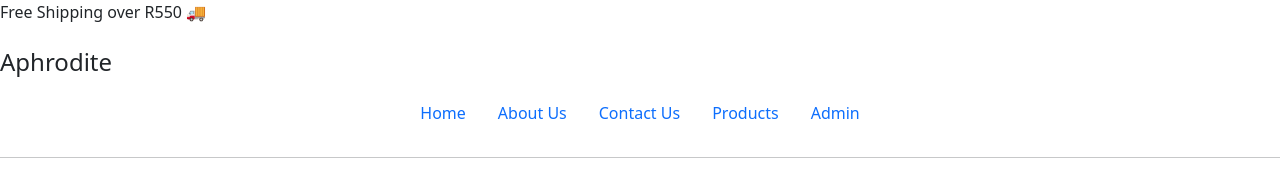
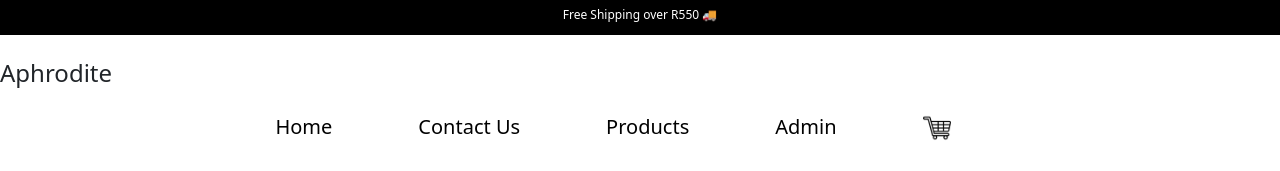
Before and after one commit to ayesha8221/Ecommerce-site, a plain HTML site: page pages/admin.html in a window 1280 px wide. Shown: the top 171 px of the page. Drawn offline with nearby package versions, Linux system fonts and the light colour scheme; files that its build step writes are made by us from their sources.

Commit message:
admin page

```diff
--- a/assets/admin.css
+++ b/assets/admin.css
@@ -0,0 +1,47 @@
+.color {
+    width: 100%;
+    padding-top: 6px;
+    height: 35px;
+    font-size: 12px;
+    background-color: black;
+    color: white;
+    text-align: center;
+}
+
+th {
+    width: 25%;
+}
+
+.kart {
+    width: 28px;
+    height: auto;
+}
+
+a.nav-link {
+    font-size: 20px;
+    color: black;
+    display: inline-block;
+    position: relative;
+    padding-right: 70px;
+}
+
+a.nav-link:hover {
+    color: black;
+}
+
+a.nav-link:after {
+    content: '';
+    position: absolute;
+    width: 70%;
+    transform: scaleX(0);
+    height: 1.5px;
+    bottom: 0;
+    left: 0;
+    background-color: black;
+    transition: transform 0.25s;
+  }
+
+ a.nav-link:hover:after {
+    transform: scaleX(1);
+    transform-origin: bottom;
+}
--- a/assets/contact.css
+++ b/assets/contact.css
@@ -6,6 +6,40 @@
     background-color: black;
     color: white;
     text-align: center;
+}
+
+.kart {
+    width: 28px;
+    height: auto;
+}
+
+a.nav-link {
+    font-size: 20px;
+    color: black;
+    display: inline-block;
+    position: relative;
+    padding-right: 70px;
+}
+
+a.nav-link:hover {
+    color: black;
+}
+
+a.nav-link:after {
+    content: '';
+    position: absolute;
+    width: 70%;
+    transform: scaleX(0);
+    height: 1.5px;
+    bottom: 0;
+    left: 0;
+    background-color: black;
+    transition: transform 0.25s;
+  }
+
+ a.nav-link:hover:after {
+    transform: scaleX(1);
+    transform-origin: bottom;
 }
 
 .footer {
@@ -23,7 +57,3 @@
     color: rgb(255, 255, 255);
     text-shadow: 2px 2px 3.5px rgb(49, 49, 49);
 }
-
-a.nav-link {
-    color: black;
-}
--- a/assets/index.css
+++ b/assets/index.css
@@ -25,14 +25,34 @@ h4, h3 {
     text-align: center;
 }
 
-.nav {
-    display: inline-block;
-    /* text-align: center; */
-    color: black;
-}
 a.nav-link {
+    font-size: 20px;
     color: black;
     display: inline-block;
+    position: relative;
+    padding-right: 70px;
+}
+
+a.nav-link:hover {
+    color: black;
+    display: inline-
+}
+
+a.nav-link:after {
+    content: '';
+    position: absolute;
+    width: 70%;
+    transform: scaleX(0);
+    height: 1.5px;
+    bottom: 0;
+    left: 0;
+    background-color: black;
+    transition: transform 0.25s;
+}
+
+ a.nav-link:hover:after {
+    transform: scaleX(1);
+    transform-origin: bottom;
 }
 
 .carousel-caption.d-none.d-md-block {
--- a/assets/products.css
+++ b/assets/products.css
@@ -36,7 +36,7 @@ a.nav-link:after {
     left: 0;
     background-color: black;
     transition: transform 0.25s;
-  }
+}
 
  a.nav-link:hover:after {
     transform: scaleX(1);
--- a/pages/admin.html
+++ b/pages/admin.html
@@ -4,9 +4,9 @@
     <meta charset="UTF-8">
     <meta http-equiv="X-UA-Compatible" content="IE=edge">
     <meta name="viewport" content="width=device-width, initial-scale=1.0">
-    <link rel="stylesheet" href="admin.css">
+    <link rel="stylesheet" href="/assets/admin.css">
     <link href="https://cdn.jsdelivr.net/npm/bootstrap@5.3.0/dist/css/bootstrap.min.css" rel="stylesheet" integrity="sha384-9ndCyUaIbzAi2FUVXJi0CjmCapSmO7SnpJef0486qhLnuZ2cdeRhO02iuK6FUUVM" crossorigin="anonymous">
-    <title>Document</title>
+    <title>Admin</title>
 </head>
 <body>
     <!-- free shipping -->
@@ -18,24 +18,26 @@
         <div class="container-fluid justify-content-center align-content-center">
             <ul class="nav">
             <li class="nav-item">
-                <a class="nav-link" class="hme" href="#">Home</a>
+                <a class="nav-link" class="hme" href="/index.html">Home</a>
               </li>
               <li class="nav-item">
-                <a class="nav-link" href="#">About Us</a>
+                <a class="nav-link" href="/pages/contact.html">Contact Us</a>
               </li>
               <li class="nav-item">
-                <a class="nav-link" href="#">Contact Us</a>
-              </li>
-              <li class="nav-item">
-                <a class="nav-link" href="#">Products</a>
+                <a class="nav-link" href="/pages/products.html">Products</a>
               </li>
               <li>
-            <a class="nav-link" href="#">Admin</a>
+            <a class="nav-link" href="/pages/admin.html">Admin</a>
+          </li>
+          <li class="nav-item">
+            <a class="nav-link" href="#"><img class="kart" src="/assets/shopping-cart.png" alt="cart"></a>
           </li>
         </div>
       </nav>
       <hr>
       <!-- nav end -->
+      <div id="products"></div>
+
 
       <!-- admin display -->
       <button onclick="SortingAdmin()">Sort</button>
@@ -62,6 +64,6 @@
           </table>
 
     <script src="https://cdn.jsdelivr.net/npm/bootstrap@5.3.0/dist/js/bootstrap.bundle.min.js" integrity="sha384-geWF76RCwLtnZ8qwWowPQNguL3RmwHVBC9FhGdlKrxdiJJigb/j/68SIy3Te4Bkz" crossorigin="anonymous"></script>
-    <script src="admin.js"></script>
+    <script src="/script/products.js"></script>
 </body>
 </html>
--- a/script/products.js
+++ b/script/products.js
@@ -1,4 +1,6 @@
-const products = [
+let products = JSON.parse(localStorage.getItem("products"))
+if (!products) {
+  products = [
     {
       id: 1,
       image: "https://i.postimg.cc/WbQbGKNs/b1418d4e-7bce-4a6d-930e-6a0f8ae0b56d.webp",
@@ -43,25 +45,27 @@ const products = [
       id: 6,
       image: "https://i.postimg.cc/Nf622wTv/a224844e-2a77-4e03-9bd9-843d0b873b7f.jpg",
       name: "Salicylic Acid Cleanser",
-      desc:"",
+      desc: "",
       price: "R125",
       quantity: 5,
     }
 
-  ];
+  ]
+  localStorage.setItem("products", JSON.stringify(products))
+};
 
-  // display products
-  function displayProducts() {
+function displayProduts() {
   const ourProducts = document.getElementById("products");
   products.forEach((product) => {
-      const productElement = document.createElement("div");
+    const productElement = document.createElement("div")
     productElement.innerHTML = `
     <img src="${product.image}" alt="${product.name}" id="product-imgs">
            <h3>${product.name}</h3>
             <p>${product.price}</p>
-        <button onclick="addToCart(${product.id})" class="addbtn">Add to cart</button>`;
-      ourProducts.appendChild(productElement);
-    });
+             <button onclick="addToCart(${product.id})" class="addbtn">Add to cart</button>
+    `;
+    ourProducts.appendChild(productElement)
+  })
 }
 
 let cart = JSON.parse(localStorage.getItem("Products")) || [];
@@ -107,19 +111,16 @@ const products = [
   let total = cart.reduce((acc, product) => {
     return acc + parseInt(product.price.replace("R", ""));
   }, 0);
-    totalElement.textContent = `R${total.toFixed(2)}`;
+  totalElement.textContent = `R${total}`;
 }
-  displayProducts();
-  updateCart();
-
 
 // Admin page
-  let admin = JSON.parse(localStorage.getItem("adminP"));
+let admin = JSON.parse(localStorage.getItem("products"));
 if (!admin) {
-  admin = [];
+  admin = []
   }
 
-function addToAdmin () {
+function addToAdmin() {
   let Value = {
     id: document.getElementById("id").value,
     name: document.getElementById("name").value,
@@ -128,26 +129,38 @@ function addToAdmin () {
   }
 
   admin.push(Value);
-  localStorage.setItem("adminP", JSON.stringify(admin));
-
+  localStorage.setItem("products", JSON.stringify(products));
 
     let table = document.querySelector(".display");
     table.innerHTML = "";
-  admin.forEach((data) => {
+    admin.forEach((product, index) => {
       table.innerHTML +=
         `
     <tbody>
     <tr>
-      <td>${data.id}</td>
-      <td>${data.image}</td>
-      <td>${data.name}</td>
-      <td>${data.price}</td>
+      <td>${product.id}</td>
+      <td>${product.image}</td>
+      <td>${product.name}</td>
+      <td>${product.price}</td>
+      <td><button onclick="removeFromCart(${index})" class="rembutton">❌</button></td>
     </tr>
     <tr>
     </tbody>
     `;
+    });
+}
 
+function loadItems() {
+  let loadProducts = localStorage.getItem("Products");
+  if (loadProducts) {
+    cart = JSON.parse(loadProducts);
+    updateCart();
+  }
+}
+
+window.addEventListener("load", function () {
+  loadItems();
 });
-display();
 
-}
+displayProduts();
+updateCart();
```
Also changed, not shown: index.html (+15 -11 lines), pages/contact.html (+13 -9 lines), pages/products.html (+2 -2 lines). Lines whose indentation alone changed are shown as unchanged.
